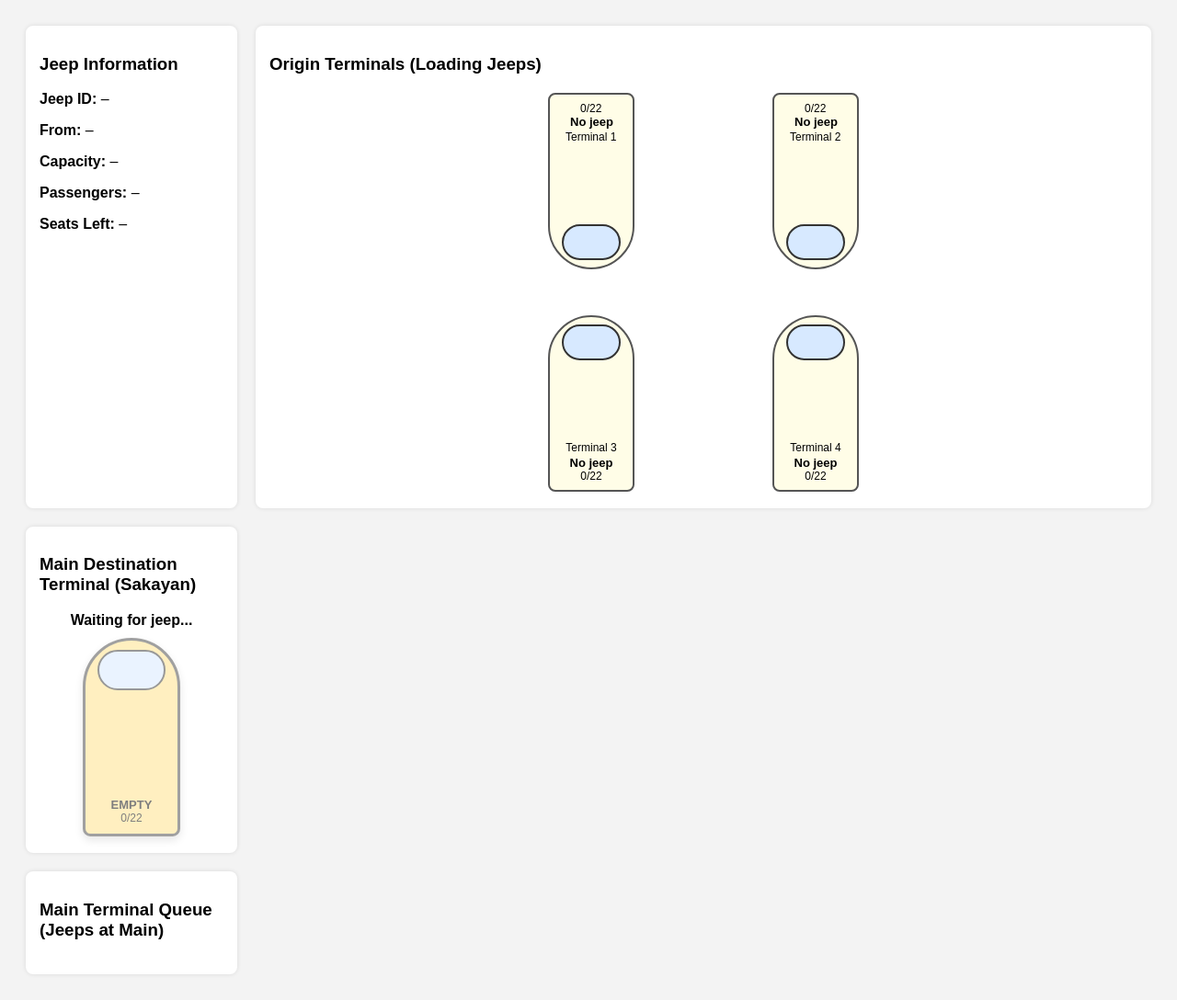
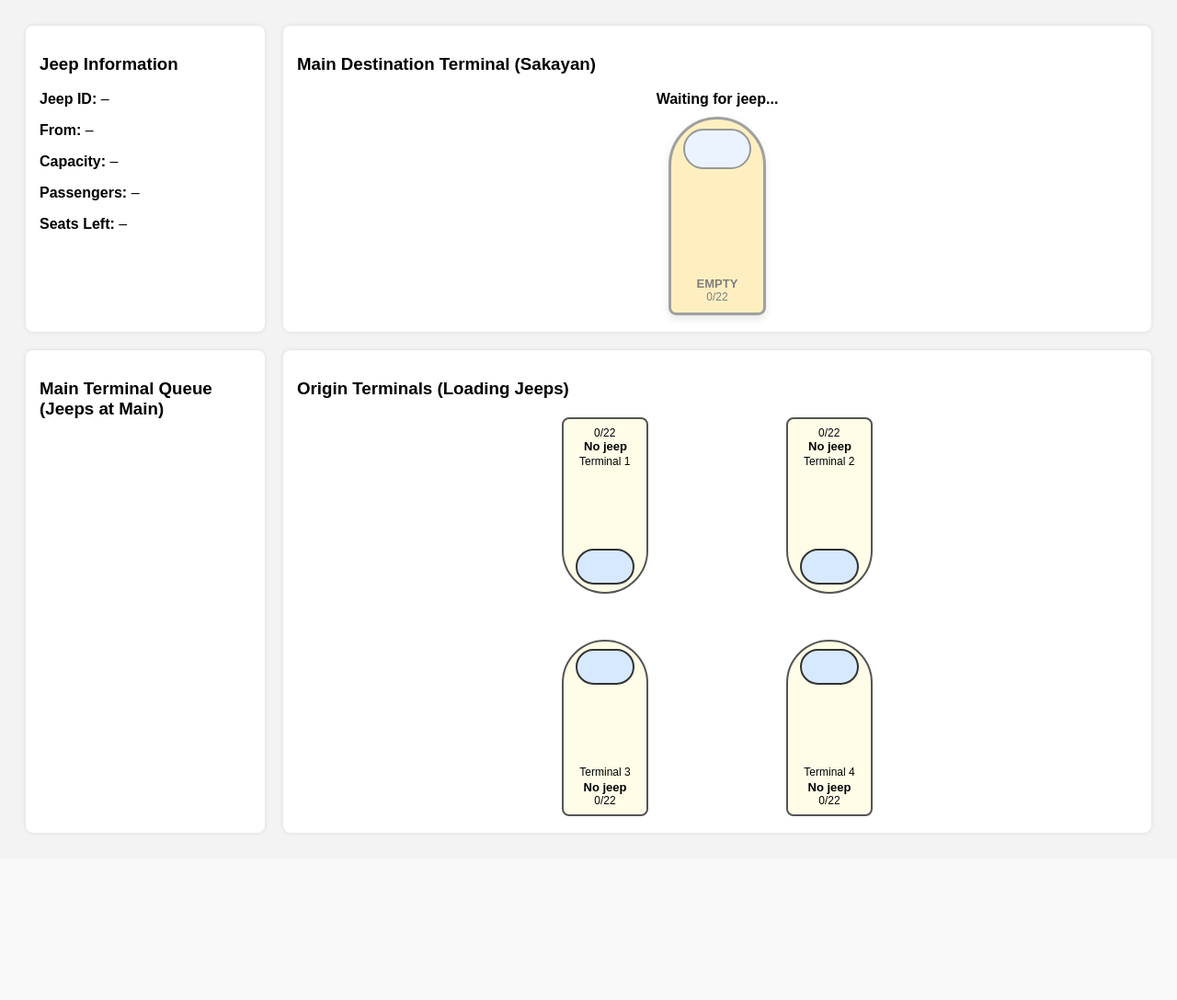
Before and after one commit to 24-34162-LJ/ACP_DATABASE_GROUP10, a Flask app: page /mainterminal in a window 1280 px wide. Shown: the whole page at 92% size. After the commit the page ends 908 px from the top, so only its background shows below. Run offline with Flask 3, Linux system fonts and the light colour scheme; data comes from the database, SQL or seed files in the repository; data that the repository does not hold is empty.

Commit message:
phase 3.1

```diff
--- a/templates/mainterminal.html
+++ b/templates/mainterminal.html
@@ -5,27 +5,53 @@
   <title>Jeep Terminal - 4 Terminals + Main Destination</title>
 
   <style>
-    body { font-family: Arial, sans-serif; background:#f3f3f3; padding:20px; }
+    body {
+      font-family: Arial, sans-serif;
+      background:#f3f3f3;
+      padding:20px;
+    }
 
+    /* ===================== LAYOUT GRID ===================== */
     .layout {
       display:grid;
-      grid-template-columns:230px 1fr;
-      grid-template-rows:auto auto auto;
+      grid-template-columns:260px 1fr;   /* left narrow, right wide */
+      grid-template-rows:auto auto;      /* 2 rows */
+      grid-template-areas:
+        "info main"
+        "queue origin";
       gap:20px;
     }
 
-    .panel {
+    .panel,
+    .panel1 {
       background:#fff;
       border-radius:8px;
       box-shadow:0 0 5px rgba(0,0,0,.1);
       padding:12px 15px 18px;
     }
 
+    /* place each panel in the grid */
+    #infoPanel {
+      grid-area: info;
+    }
+
+    #mainTerminalPanel {
+      grid-area: main;
+    }
+
+    #queuePanel {
+      grid-area: queue;
+    }
+
+    #originPanel {
+      grid-area: origin;
+    }
+
     /* ===================== ACTIVE JEEPS (4 TERMINALS) ===================== */
     .jeep-grid {
       display:grid;
       grid-template-columns:repeat(2, auto);
-      gap:50px 150px;  /* bigger spacing: row, column */
+      gap:50px 150px;  /* row, column */
       justify-content:center;
       margin-top:20px;
     }
@@ -266,6 +292,7 @@
       border-radius:5px;
       cursor:pointer;
     }
+
   </style>
 </head>
 <body>
@@ -273,7 +300,7 @@
 <div class="layout">
 
   <!-- LEFT INFO PANEL -->
-  <div class="panel">
+  <div class="panel" id="infoPanel">
     <h3>Jeep Information</h3>
     <p><strong>Jeep ID:</strong> <span id="infoId">–</span></p>
     <p><strong>From:</strong> <span id="infoLocation">–</span></p>
@@ -282,8 +309,28 @@
     <p><strong>Seats Left:</strong> <span id="infoLeft">–</span></p>
   </div>
 
-  <!-- 4 ORIGIN TERMINALS -->
-  <div class="panel">
+  <!-- MAIN TERMINAL (sakayan) -->
+  <div class="panel" id="mainTerminalPanel">
+    <h3>Main Destination Terminal (Sakayan)</h3>
+    <div class="main-jeep-wrapper">
+      <div class="main-jeep-box">
+        <div class="main-jeep-label" id="mainJeepLabel">Waiting for jeep...</div>
+        <div class="main-jeep main-jeep-empty" id="mainJeepBox">
+          <div class="jeep-id" id="mainJeepId">EMPTY</div>
+          <div class="jeep-count" id="mainJeepCount">0/22</div>
+        </div>
+      </div>
+    </div>
+  </div>
+
+  <!-- MAIN TERMINAL QUEUE -->
+  <div class="panel" id="queuePanel">
+    <h3>Main Terminal Queue (Jeeps at Main)</h3>
+    <div class="queue-cars" id="queueCars"></div>
+  </div>
+
+  <!-- ORIGIN TERMINALS -->
+  <div class="panel1" id="originPanel">
     <h3>Origin Terminals (Loading Jeeps)</h3>
 
     <div class="jeep-grid">
@@ -313,29 +360,6 @@
         <div class="jeep-count"></div>
       </div>
     </div>
-  </div>
-
-  <!-- MAIN TERMINAL (sakayan) -->
-  <div class="panel">
-    <h3>Main Destination Terminal (Sakayan)</h3>
-    <div class="main-jeep-wrapper">
-      <div class="main-jeep-box">
-        <div class="main-jeep-label" id="mainJeepLabel">Waiting for jeep...</div>
-        <div class="main-jeep main-jeep-empty" id="mainJeepBox">
-          <div class="jeep-id" id="mainJeepId">EMPTY</div>
-          <div class="jeep-count" id="mainJeepCount">0/22</div>
-        </div>
-      </div>
-    </div>
-  </div>
-
-  <!-- filler cell -->
-  <div></div>
-
-  <!-- QUEUE OF FULL JEEPS THAT ARRIVE TO MAIN TERMINAL -->
-  <div class="panel">
-    <h3>Main Terminal Queue (Jeeps at Main)</h3>
-    <div class="queue-cars" id="queueCars"></div>
   </div>
 
 </div>
@@ -567,8 +591,9 @@
     renderMainJeep();
   }
 
-  setInterval(tick, TICK_MS);
-
+  if (!window.__mainTerminalTickId) {
+    window.__mainTerminalTickId = setInterval(tick, TICK_MS);
+  }
   /* ------------------- LOAD INITIAL DATA ------------------- */
 
   jeepElems.forEach(el => {
```
Also changed, not shown: static/map/map.js (+4 -3 lines), templates/map.html (+23 -7 lines).
